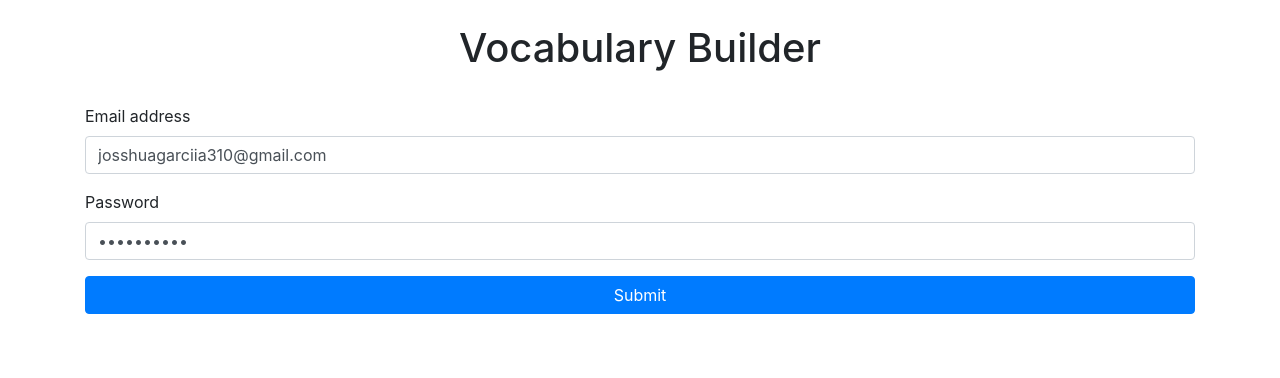
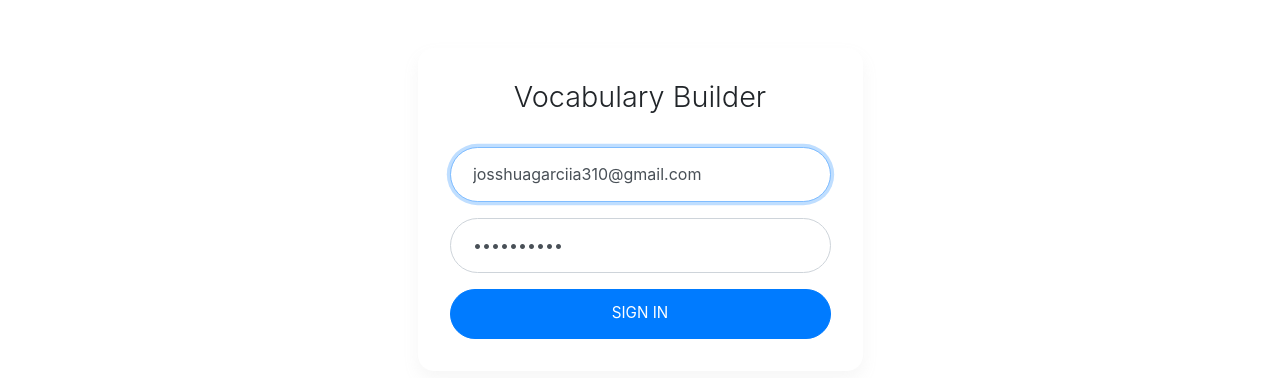
Before and after one commit to JoshuaR503/Vocabulary-Builder-Dashboard-V2, a Vue app: page /login in a window 1280 px wide. Shown: the top 378 px of the page. Built offline with nearby package versions, Linux system fonts and the light colour scheme.

Commit message:
Improved login component

```diff
--- a/src/components/auth/Login.vue
+++ b/src/components/auth/Login.vue
@@ -1,26 +1,33 @@
 <template>
+
   <div class="container">
-        <h1 class="text-center pt-4">Vocabulary Builder</h1>
-
-        <form @submit.prevent="login">
-          <div class="form-group pt-4">
-            <label for="exampleInputEmail1">Email address</label>
-            <input type="email" v-model="email" class="form-control" placeholder="Enter email">
+    <div class="row">
+      <div class="col-sm-9 col-md-7 col-lg-5 mx-auto">
+        <div class="card card-signin my-5">
+          <div class="card-body">
+            <h1 class="card-title text-center">Vocabulary Builder</h1>
+            <form @submit.prevent="login" class="form-signin">
+              <div class="form-label-group">
+                <input v-model="email" type="email" class="form-control" placeholder="Email" required autofocus>
               </div>
 
-          <div class="form-group">
-            <label for="exampleInputPassword1">Password</label>
-            <input type="password" v-model="password" class="form-control" placeholder="Password">
+              <div class="form-label-group">
+                <input v-model="password"  type="password" class="form-control" placeholder="Password" required>
               </div>
 
-          <button type="submit" class="btn btn-block btn-primary">Submit</button>
+              <button @click.prevent="login"  class="btn btn-lg btn-primary btn-block text-uppercase" type="submit">
+                Sign in
+              </button>
             </form>
+          </div>
+        </div>
+      </div>
+    </div>
   </div>
 </template>
 
 <script>
 import { mapGetters } from 'vuex';
-import { reportMessage } from '../../lib/helpers';
 
 export default {
   name: 'Login',
@@ -32,15 +39,9 @@ export default {
         password: this.password
       }
 
-            if (!user.email || !user.password) {
-                swal('Data Missing!', 'Please fill all the fields', 'warning');
-            }
-
-            // Login.
       this.$store
       .dispatch('loginAction', user)
       .then(() => this.$router.push('/'))
-            .catch(error => reportMessage(error));
     }
   },
   data: () => ({
@@ -49,3 +50,46 @@ export default {
   }),
 }
 </script>
+
+<style scoped>
+
+body {
+  background: #007bff;
+  background: linear-gradient(to right, #0062E6, #33AEFF);
+}
+
+.card-signin {
+  border: 0;
+  border-radius: 1rem;
+  box-shadow: 0 0.5rem 1rem 0 #a3a3a31a;
+}
+
+.card-signin .card-title {
+  margin-bottom: 2rem;
+  font-weight: 300;
+  font-size: 1.8rem;
+}
+
+.card-signin .card-body {
+  padding: 2rem;
+}
+
+.form-signin .btn {
+  font-size: 95%;
+  border-radius: 2rem;
+  padding: 0.8rem;
+  transition: all 0.2s;
+}
+
+.form-label-group {
+  position: relative;
+  margin-bottom: 1rem;
+}
+
+.form-label-group input {
+  height: 55px;
+  border-radius: 1.8rem;
+  padding: 1.4rem;
+
+}
+</style>
--- a/src/store/modules/auth.js
+++ b/src/store/modules/auth.js
@@ -37,10 +37,10 @@ const mutations = {
 const actions = {
     // Login the user.
     async loginAction({commit}, user) {
-
         await axios
         .post(`${url}/v2/auth`, user)
         .then(response => {
+
             // Get data from response.
             const authUser = response.data.document.name;
             const authToken = response.data.token;
@@ -65,7 +65,6 @@ const actions = {
 
     // Logout the user.
     logoutAction({commit}) {
-
         // Remove data from LocalStorage.
         localStorage.removeItem('auth_token');
         localStorage.removeItem('auth_permission');
```
Lines whose indentation alone changed are shown as unchanged.
